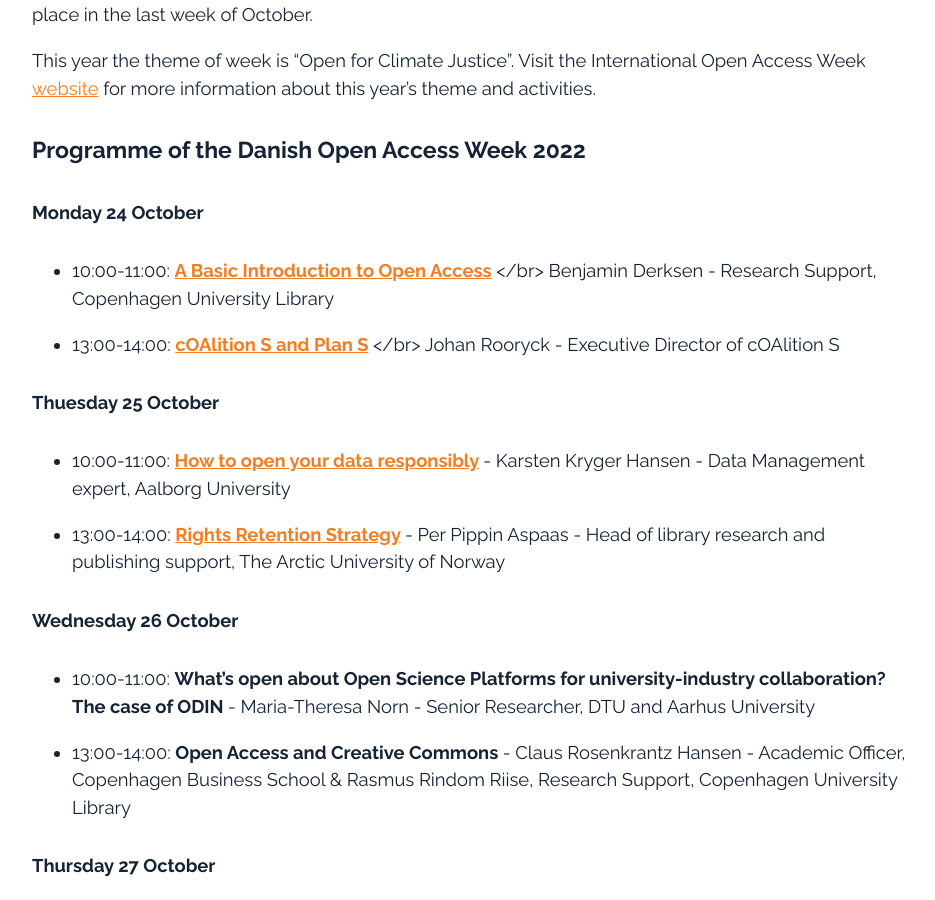
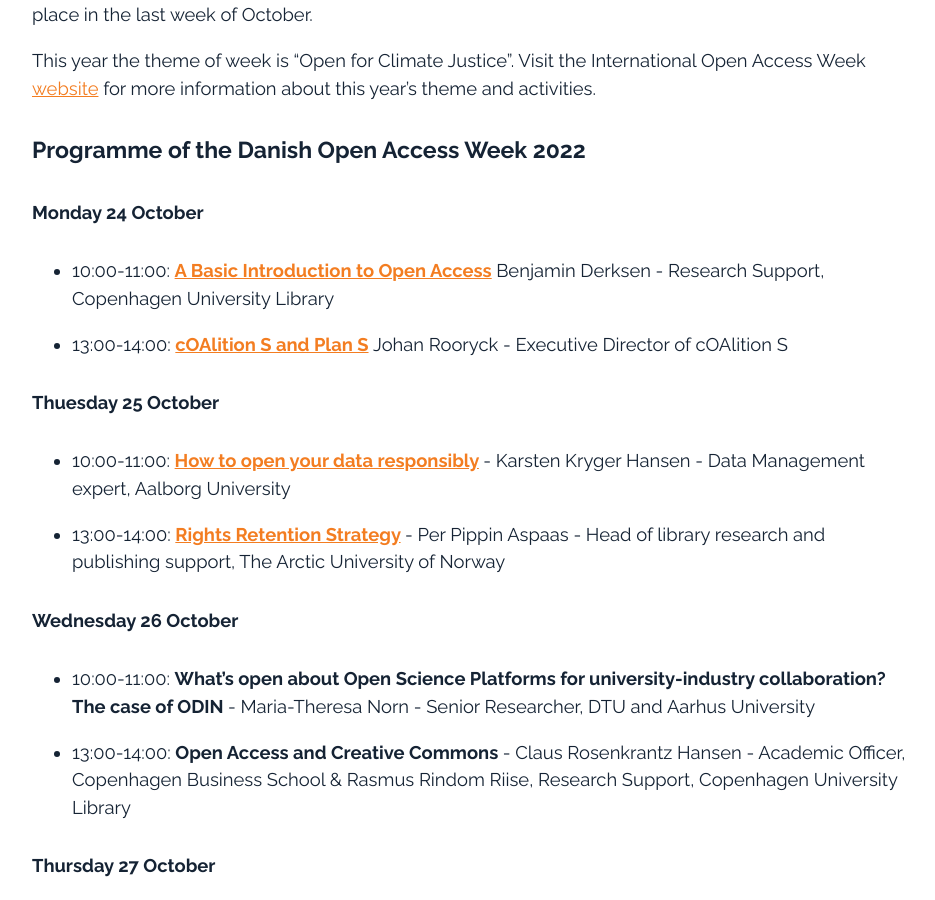
Before and after one commit to openaccess-dk/openaccess-dk.github.io, a Jekyll site: the page built from oaw2022.md, in a window 1280 px wide and 900 px high, scrolled down 1180 px. Shown: the whole window, without its empty margins (168-1103 px from the left). Built offline with Jekyll 4.4.1, drawn with Linux system fonts in a browser that asks for light colours.

Commit message:
Update oaw2022.md

```diff
--- a/oaw2022.md
+++ b/oaw2022.md
@@ -26,9 +26,9 @@
 #### Programme of the Danish Open Access Week 2022
 
 ##### Monday 24 October
-- 10:00-11:00: <b>[A Basic Introduction to Open Access](https://openaccess.dk/oaw2022/monday01) </b></br> Benjamin Derksen - Research Support, Copenhagen University Library
+- 10:00-11:00: <b>[A Basic Introduction to Open Access](https://openaccess.dk/oaw2022/monday01) </b> Benjamin Derksen - Research Support, Copenhagen University Library
 
-- 13:00-14:00: <b>[cOAlition S and Plan S](https://openaccess.dk/oaw2022/monday02) </b></br> Johan Rooryck - Executive Director of cOAlition S
+- 13:00-14:00: <b>[cOAlition S and Plan S](https://openaccess.dk/oaw2022/monday02) </b> Johan Rooryck - Executive Director of cOAlition S
 
 ##### Thuesday 25 October
 - 10:00-11:00: <b>[How to open your data responsibly](https://openaccess.dk/oaw2022/thuesday01) </b> - Karsten Kryger Hansen - Data Management expert, Aalborg University
```
